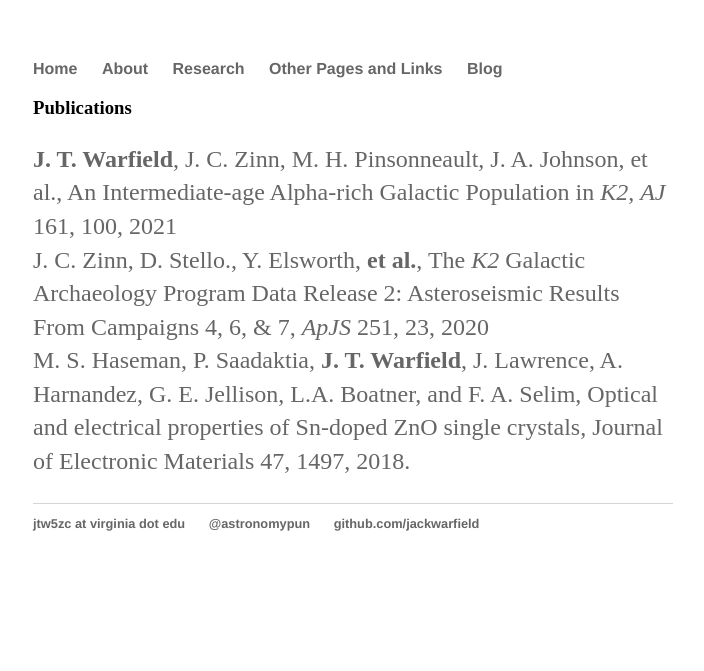
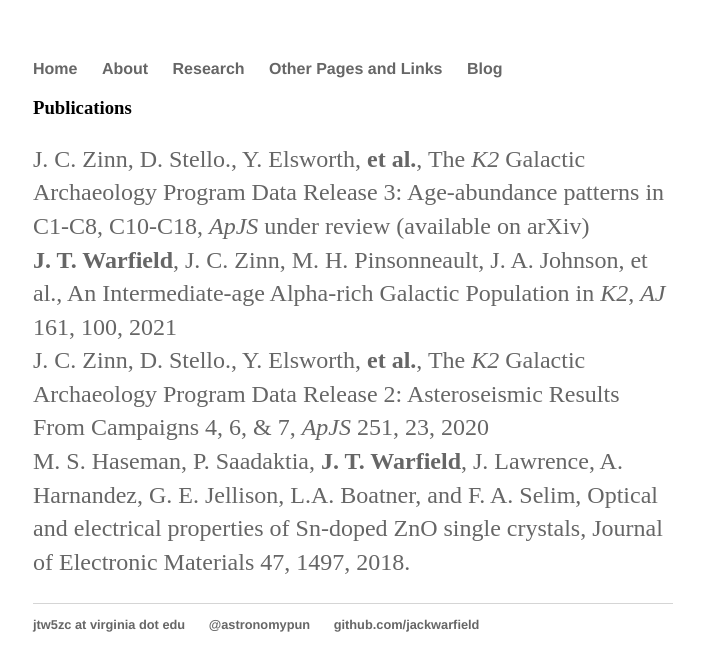
Before and after one commit to jackwarfield/jackwarfield.github.io, a Jekyll site: the page built from research/index.html, in a window 1280 px wide. Shown: the top 671 px of the page, without its empty margins (287-991 px from the left). Built offline with Jekyll 4.4.1, drawn with Linux system fonts in a browser that asks for light colours.

Commit message:
add gapodr3

```diff
--- a/research/index.html
+++ b/research/index.html
@@ -5,6 +5,7 @@ title: Research
 <div class="blurb">
 	<h3>Publications</h3>
 	<p>
+	<a href='https://arxiv.org/abs/2108.05455'>J. C. Zinn, D. Stello., Y. Elsworth, <b>et al.</b>, The <i>K2</i> Galactic Archaeology Program Data Release 3: Age-abundance patterns in C1-C8, C10-C18, <i>ApJS</i> under review (available on arXiv)</a><br>
 	<a href='https://iopscience.iop.org/article/10.3847/1538-3881/abd39d'><b> J. T. Warfield</b>, J. C. Zinn, M. H. Pinsonneault, J. A. Johnson, et al., An Intermediate-age Alpha-rich Galactic Population in <i>K2</i>, <i>AJ</i> 161, 100, 2021</a><br>
 	<a href='https://iopscience.iop.org/article/10.3847/1538-4365/abbee3/pdf'>J. C. Zinn, D. Stello., Y. Elsworth, <b>et al.</b>, The <i>K2</i> Galactic Archaeology Program Data Release 2: Asteroseismic Results From Campaigns 4, 6, &amp; 7, <i>ApJS</i> 251, 23, 2020</a><br>
 	<a href='https://link.springer.com/article/10.1007%2Fs11664-017-5942-6'>M. S. Haseman, P. Saadaktia, <b>J. T. Warfield</b>, J. Lawrence, A. Harnandez, G. E. Jellison, L.A. Boatner, and F. A. Selim, Optical and electrical properties of Sn-doped ZnO single crystals, Journal of Electronic Materials 47, 1497, 2018.</a>
```
